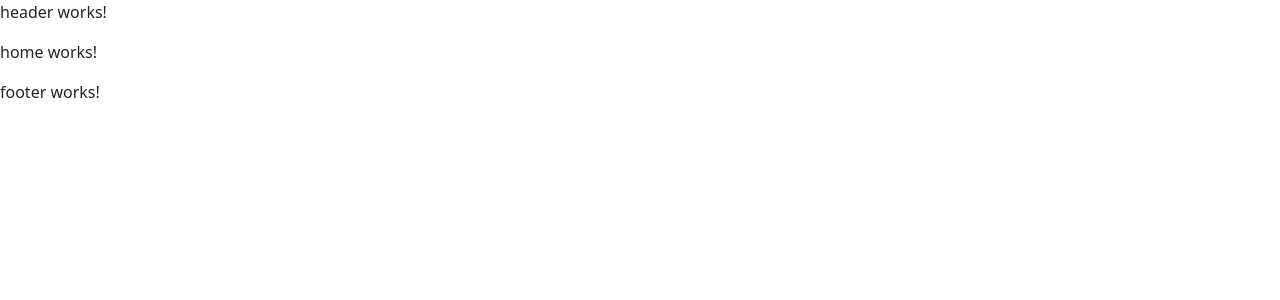
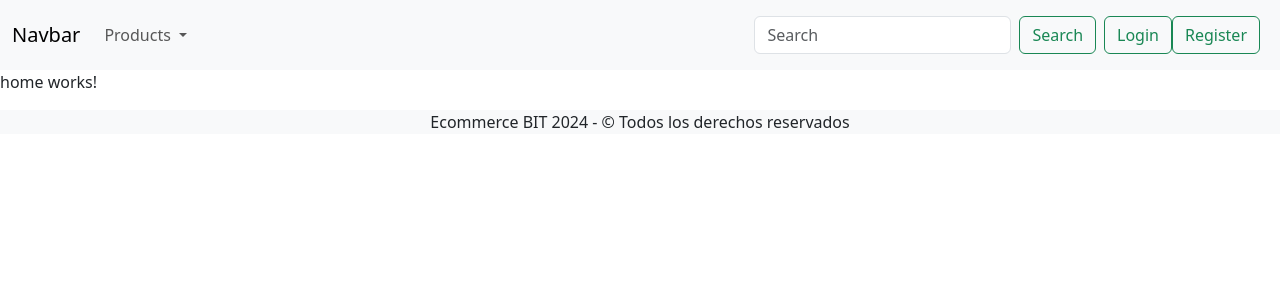
Before and after one commit to jorgeleal2816/proyecto-final-frontend, an Angular app: page / in a window 1280 px wide. Shown: the top 300 px of the page. Built offline with nearby package versions, Linux system fonts and the light colour scheme.

Commit message:
[+] (header|footer).component: Define estructura HTML & CSS usando Bootstrap

```diff
--- a/src/app/components/layout/footer/footer.component.html
+++ b/src/app/components/layout/footer/footer.component.html
@@ -1 +1 @@
-<p>footer works!</p>
+<p class="bg-body-tertiary text-center">Ecommerce BIT 2024 - &copy; Todos los derechos reservados</p>
--- a/src/app/components/layout/header/header.component.html
+++ b/src/app/components/layout/header/header.component.html
@@ -1 +1,31 @@
-<p>header works!</p>
+<nav class="navbar navbar-expand-lg bg-body-tertiary">
+  <div class="container-fluid">
+    <a class="navbar-brand" routerLink="/">Navbar</a>
+    <button class="navbar-toggler" type="button" data-bs-toggle="collapse" data-bs-target="#navbarSupportedContent" aria-controls="navbarSupportedContent" aria-expanded="false" aria-label="Toggle navigation">
+      <span class="navbar-toggler-icon"></span>
+    </button>
+    <div class="collapse navbar-collapse" id="navbarSupportedContent">
+      <ul class="navbar-nav me-auto mb-2 mb-lg-0">
+        <li class="nav-item dropdown">
+          <a class="nav-link dropdown-toggle" href="#" role="button" data-bs-toggle="dropdown" aria-expanded="false">
+            Products
+          </a>
+          <ul class="dropdown-menu">
+            <li><a class="dropdown-item" href="#">New Product</a></li>
+            <li><a class="dropdown-item" routerLink="/dashboard/products">Show Products</a></li>
+            <li><hr class="dropdown-divider"></li>
+            <li><a class="dropdown-item" href="#">Something else here</a></li>
+          </ul>
+        </li>
+      </ul>
+      <form class="d-flex" role="search">
+        <input class="form-control me-2" type="search" placeholder="Search" aria-label="Search">
+        <button class="btn btn-outline-success" type="submit">Search</button>
+      </form>
+      <div class="d-flex m-2">
+        <a class="btn btn-outline-success" aria-current="page" routerLink="/login">Login</a>
+        <a class="btn btn-outline-success" aria-current="page" routerLink="/register">Register</a>
+      </div>
+    </div>
+  </div>
+</nav>
```
